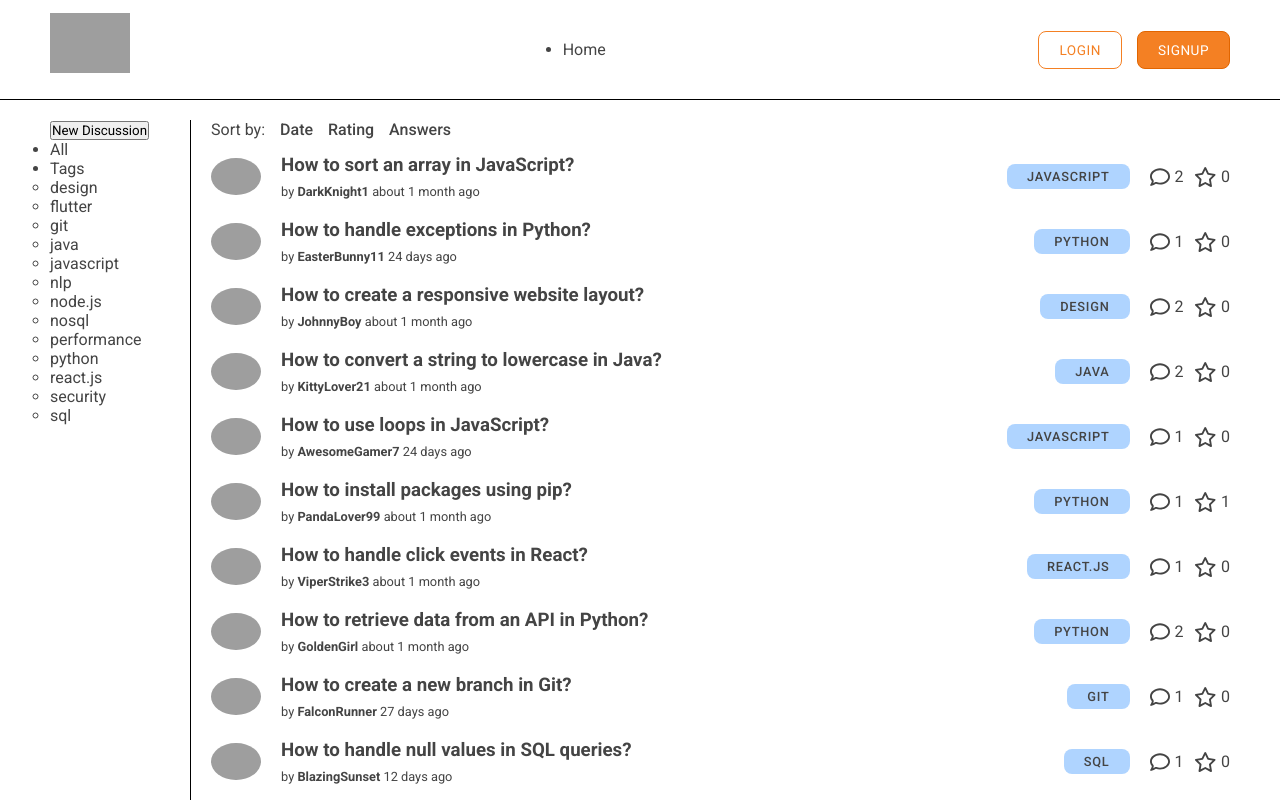
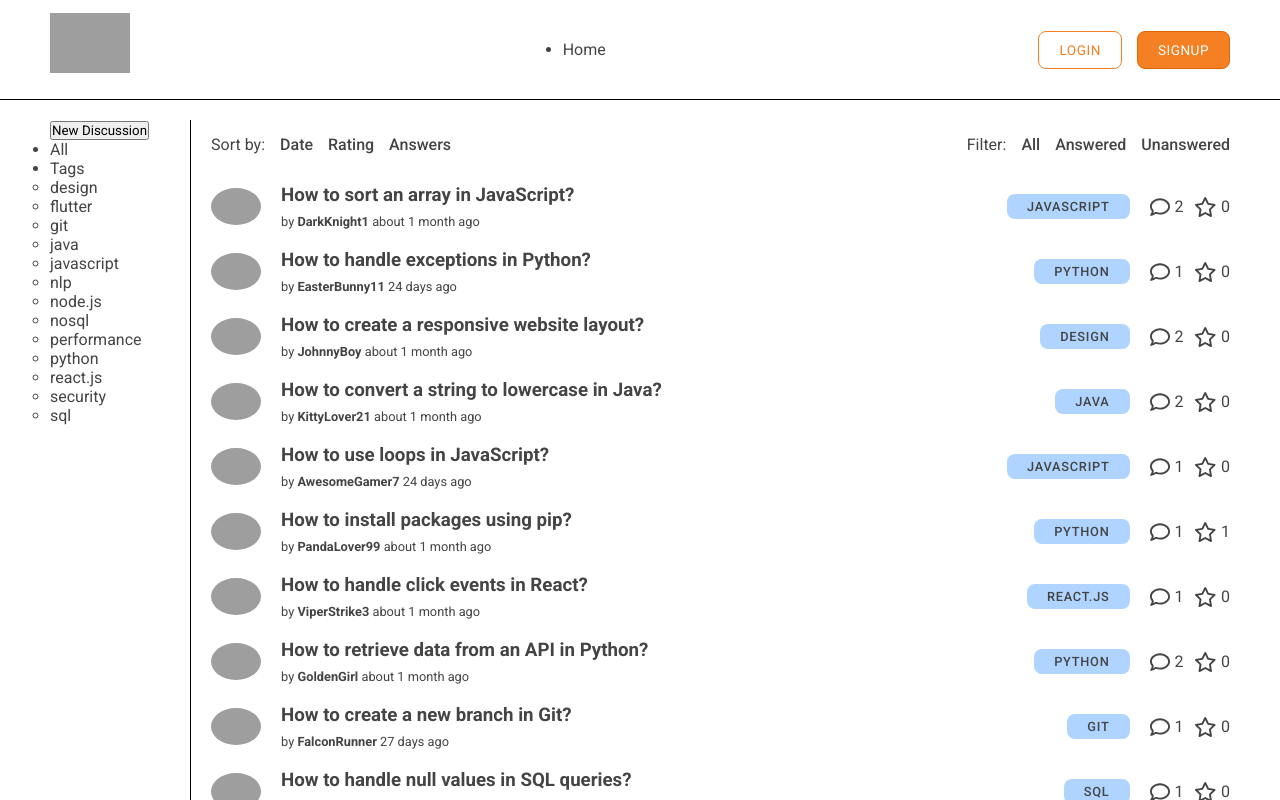
Before and after one commit to justasti/FEU6-galutinis-atsiskaitymas, a React (Vite) app: page / in a window 1280 px wide. Shown: the top 800 px of the page. Built offline with nearby package versions, Linux system fonts and the light colour scheme; data requests are answered from the project's data file; grey boxes are pictures that could not be loaded.

Commit message:
add filters for (un)answered questions

```diff
--- a/src/App.css
+++ b/src/App.css
@@ -27,16 +27,24 @@ a:hover {
 .login-to a {
   color: darkgoldenrod;
 }
-.sort-type {
+.filters {
+  display: flex;
+  justify-content: space-between;
+  margin-block: 15px;
+}
+.sort-type,
+.filter-type {
   display: flex;
   gap: 15px;
   margin-bottom: 15px;
 }
-.sort-type span {
+.sort-type span,
+.filter-type span {
   font-weight: 500;
   cursor: pointer;
 }
-.sort-type span:hover {
+.sort-type span:hover,
+.filter-type span:hover {
   text-decoration: underline;
   text-underline-offset: 4px;
 }
--- a/src/features/questions/questions-list-page/questions-list.page.jsx
+++ b/src/features/questions/questions-list-page/questions-list.page.jsx
@@ -7,6 +7,7 @@ import { useGetAnswersQuery } from '../../answers/answers.api'
 
 const QuestionsList = () => {
   const [sort, setSort] = useState(null)
+  const [filter, setFilter] = useState(null)
   const [order, setOrder] = useState('desc')
   const [params, setParams] = useSearchParams()
   const {
@@ -27,7 +28,7 @@ const QuestionsList = () => {
   if (questionsLoading || answersLoading) return <p>Loading...</p>
 
   let filteredQuestions = [...questions]
-  if (sort) {
+  if (sort || filter) {
     if (sort === 'date') {
       filteredQuestions = filteredQuestions.sort((a, b) =>
         order === 'desc'
@@ -52,12 +53,22 @@ const QuestionsList = () => {
         return order === 'desc' ? answersB - answersA : answersA - answersB
       })
     }
-  } else {
-    filteredQuestions = questions
+    if (filter === 'answered') {
+      filteredQuestions = filteredQuestions.filter((question) => {
+        return answers.filter((answer) => answer.questionId === question.id)
+          .length
+      })
+    } else if (filter === 'unanswered') {
+      filteredQuestions = filteredQuestions.filter((question) => {
+        return !answers.filter((answer) => answer.questionId === question.id)
+          .length
+      })
+    }
   }
 
   return (
     <>
+      <div className='filters'>
         <div className='sort-type'>
           <p>Sort by: </p>
           <span
@@ -91,6 +102,31 @@ const QuestionsList = () => {
             Answers
           </span>
         </div>
+        <div className='filter-type'>
+          <p>Filter:</p>
+          <span
+            onClick={() => {
+              setFilter(null)
+            }}
+          >
+            All
+          </span>
+          <span
+            onClick={() => {
+              setFilter('answered')
+            }}
+          >
+            Answered
+          </span>
+          <span
+            onClick={() => {
+              setFilter('unanswered')
+            }}
+          >
+            Unanswered
+          </span>
+        </div>
+      </div>
       <QuestionsContainer>
         {filteredQuestions.map((question) => {
           const answersForQuestion = [...answers].filter(
```
Lines whose indentation alone changed are shown as unchanged.
